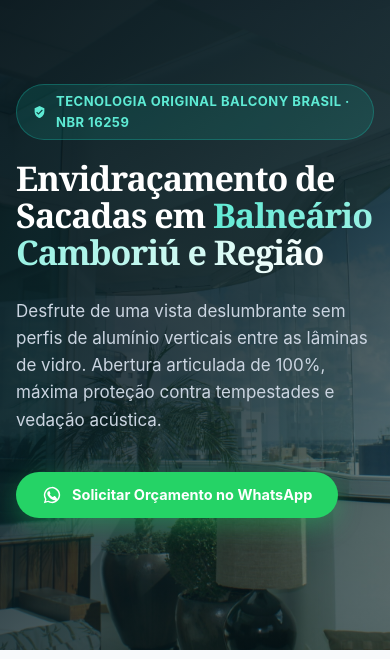
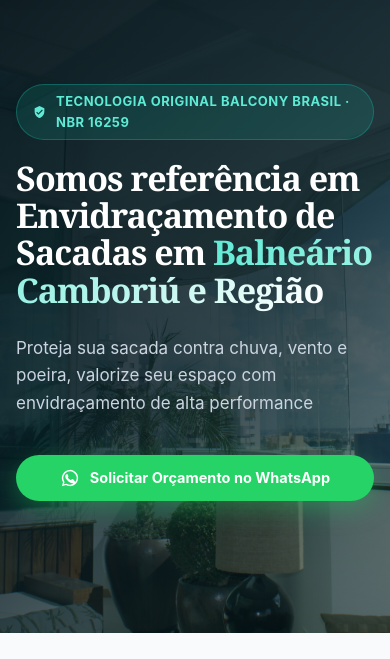
Before and after one commit to henriquesDigital/vitramax, a plain HTML site: page envidracamento-de-sacadas.html in a window 390 px wide. Shown: the part 106-765 px from the top of the page. Drawn offline with Linux system fonts and the light colour scheme.

Commit message:
feat(envidracamento): atualiza headline, lead e centraliza botao hero no mobile

```diff
--- a/envidracamento-de-sacadas.html
+++ b/envidracamento-de-sacadas.html
@@ -88,8 +88,8 @@ height="0" width="0" style="display:none;visibility:hidden"></iframe></noscript>
           <svg viewBox="0 0 24 24"><path d="M12 1L3 5v6c0 5.55 3.84 10.74 9 12 5.16-1.26 9-6.45 9-12V5l-9-4zm-2 16l-4-4 1.41-1.41L10 14.17l6.59-6.59L18 9l-8 8z"/></svg>
           Tecnologia Original Balcony Brasil · NBR 16259
         </div>
-        <h1>Envidraçamento de Sacadas em <span class="highlight">Balneário Camboriú e Região</span></h1>
-        <p class="lead">Desfrute de uma vista deslumbrante sem perfis de alumínio verticais entre as lâminas de vidro. Abertura articulada de 100%, máxima proteção contra tempestades e vedação acústica.</p>
+        <h1>Somos referência em Envidraçamento de Sacadas em <span class="highlight">Balneário Camboriú e Região</span></h1>
+        <p class="lead">Proteja sua sacada contra chuva, vento e poeira, valorize seu espaço com envidraçamento de alta performance</p>
         <div class="hero-actions">
           <a class="btn btn-whatsapp" href="https://wa.me/5547989081777?text=Ol%C3%A1!%20Quero%20um%20or%C3%A7amento%20para%20envidra%C3%A7amento%20de%20sacada%20Balcony." target="_blank" rel="noopener">
             <svg viewBox="0 0 32 32"><path d="M16 3a13 13 0 0 0-11.2 19.6L3 29l6.6-1.7A13 13 0 1 0 16 3Zm0 23.7a10.6 10.6 0 0 1-5.4-1.5l-.4-.2-3.9 1 1-3.8-.3-.4A10.7 10.7 0 1 1 16 26.7Zm5.9-8c-.3-.2-1.9-.9-2.2-1s-.5-.2-.8.2-1 1-1.2 1.2-.4.3-.7.1a8.7 8.7 0 0 1-2.6-1.6 9.6 9.6 0 0 1-1.8-2.3c-.2-.3 0-.5.1-.7l.5-.6c.2-.2.2-.4.3-.6 0-.2-.1-.5-.2-.7l-1-2.3c-.3-.7-.6-.6-.8-.6h-.7c-.3 0-.7.1-1 .5-.4.4-1.4 1.3-1.4 3.2s1.4 3.7 1.6 4c.2.2 2.8 4.3 6.8 6 1 .4 1.7.7 2.3.9 1 .3 1.9.3 2.6.2.8-.1 1.9-.8 2.2-1.5.3-.7.3-1.3.2-1.5s-.3-.3-.6-.5Z"/></svg>
--- a/site.css
+++ b/site.css
@@ -1562,6 +1562,17 @@ section.sec-pad {
     font-size: 34px;
   }
 
+  .hero-actions {
+    justify-content: center;
+  }
+
+  .hero-actions .btn {
+    width: 100%;
+    max-width: 380px;
+    justify-content: center;
+    text-align: center;
+  }
+
   .hero-trust-bar {
     grid-template-columns: 1fr 1fr;
     gap: 14px;
```
